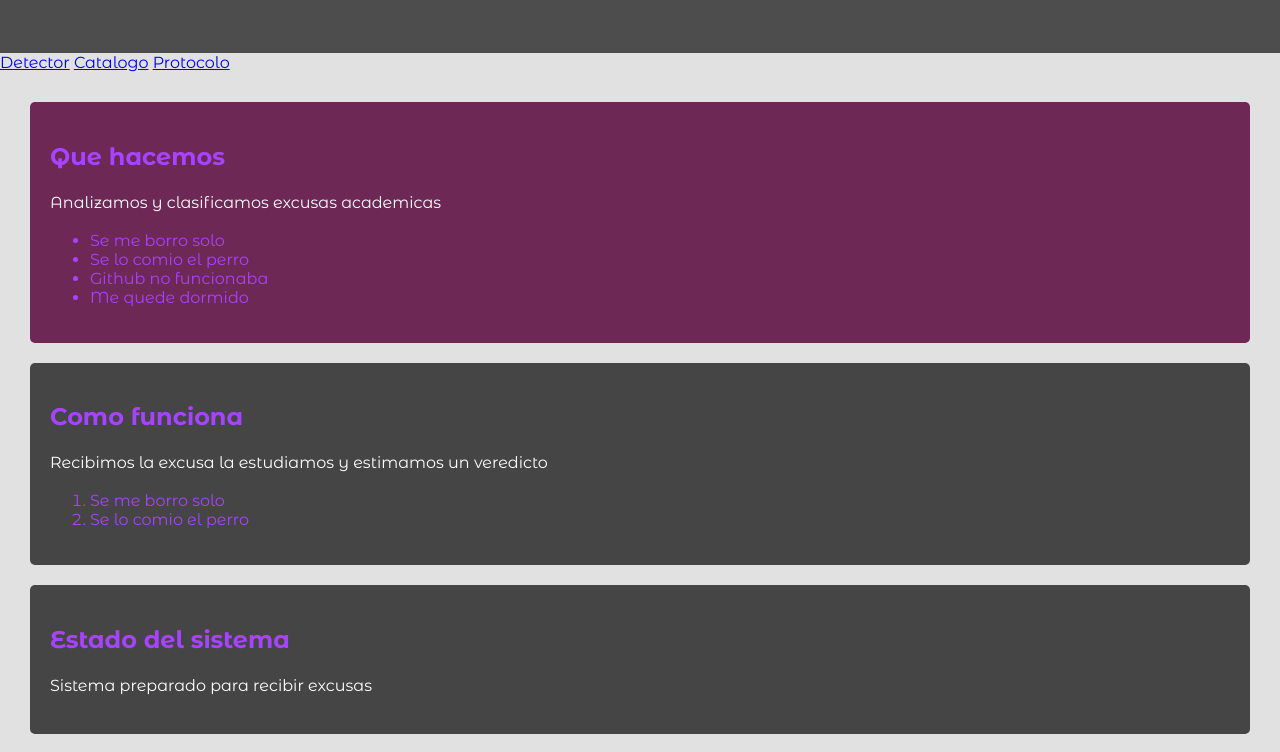
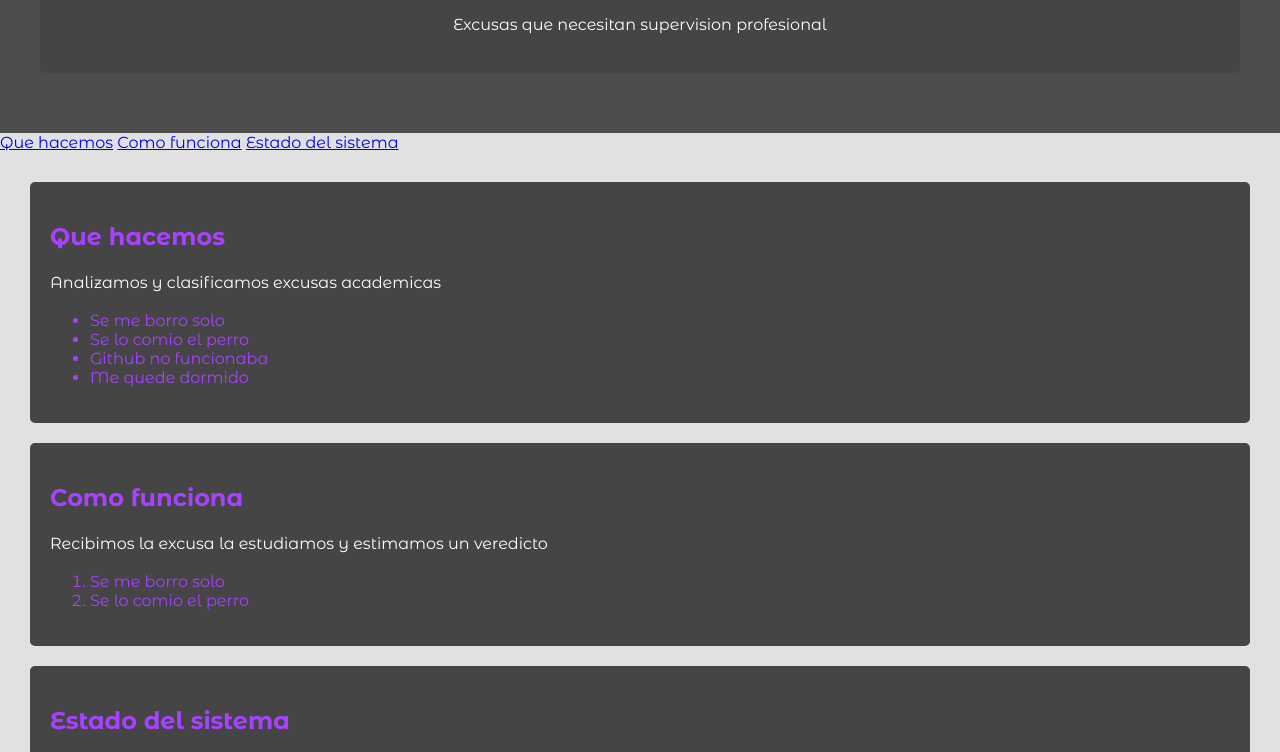
Before and after one commit to alesc1/RubenAlejandro_Excusometro, a plain HTML site: page index.html in a window 1280 px wide. Shown: the part 231-983 px from the top of the page. Drawn offline with Linux system fonts and the light colour scheme.

Commit message:
Actualizacion

```diff
--- a/index.html
+++ b/index.html
@@ -5,7 +5,7 @@
 
     <meta charset="UTF-8">
     <meta name="viewport" content="width=device-width, initial-scale=1.0">
-    <link rel="shortcut icon" href="img/spider-solid-full.svg" type="image/x-icon">
+    <link rel="shortcut icon" href="img/money-mouth-face-svgrepo-com.svg" type="image/x-icon">
     <link rel="stylesheet" href="estilos.css">
     <title>Excusometro</title>
     <style></style>
@@ -14,20 +14,22 @@
 
 <body>
     <header>
+        <section id="Volver-inicio">
         <h1>Excusometro molón</h1>
         <p>Excusas que necesitan supervision profesional</p>
+        </section>
     </header>
 
     <nav>
-        <a href="#">Detector</a>
-        <a href="#">Catalogo</a>
-        <a href="#">Protocolo</a>
+        <a href="#que hacemos">Que hacemos</a>
+        <a href="#como-funciona">Como funciona</a>
+        <a href="#estado del sistema">Estado del sistema</a>
 
     </nav>
 
 
     <main>
-        <section class="como">
+        <section id="que hacemos">
             <h2>Que hacemos</h2>
             <p>Analizamos y clasificamos excusas academicas</p>
             <ul>
@@ -37,7 +39,7 @@
                 <li>Me quede dormido</li>
             </ul>
         </section>
-        <section>
+        <section id="como-funciona">
             <h2>Como funciona</h2>
             <p>Recibimos la excusa la estudiamos y estimamos un veredicto</p>
             <ol>
@@ -45,9 +47,12 @@
                 <li>Se lo comio el perro</li>
             </ol>
         </section>
-        <section>
+        <section id="estado del sistema">
             <h2>Estado del sistema</h2>
             <p>Sistema preparado para recibir excusas</p>
+        </section>
+        <section>
+            <a href="#Volver-inicio">Volver a inicio</a>
         </section>
     </main>
 </body>
```
Also changed, not shown: img/money-mouth-face-svgrepo-com.svg (added).
